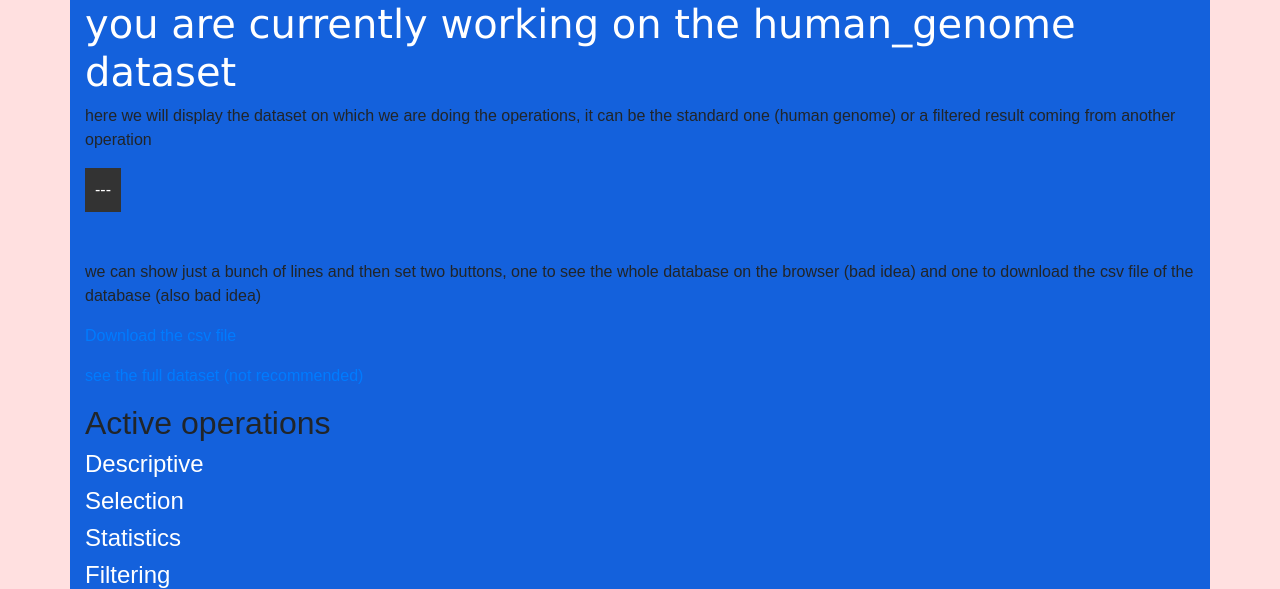
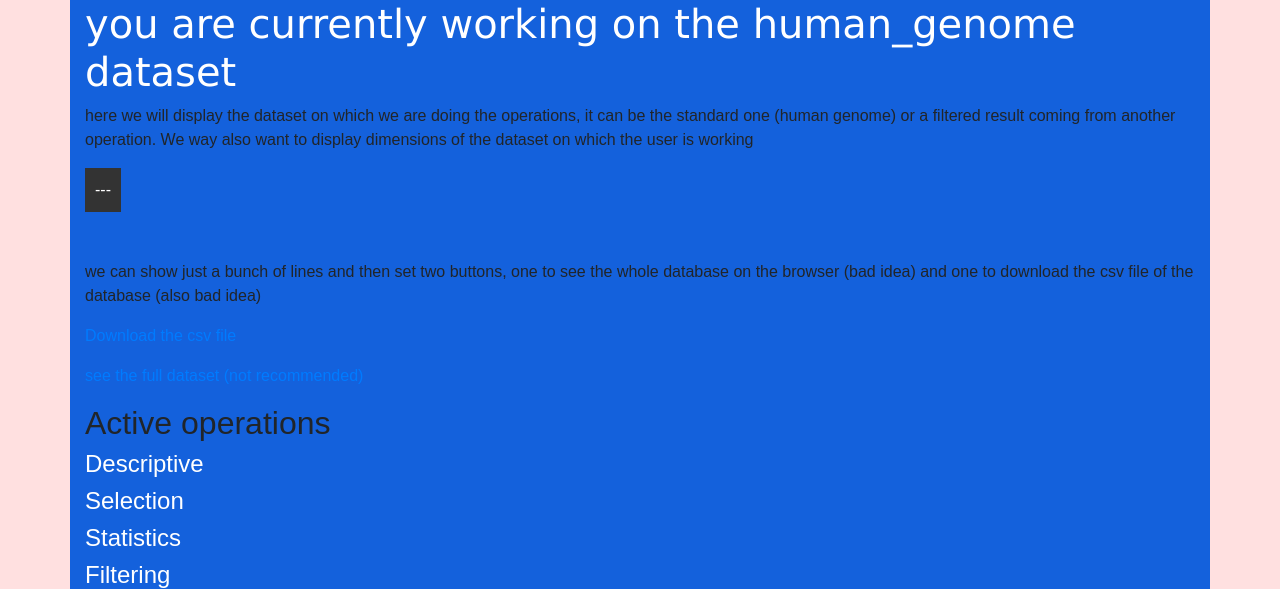
Before and after one commit to kcajj/advanced_programming_project_Genomics_2022, a Flask app: page /active_operations/human_genome in a window 1280 px wide. Shown: the part 56-645 px from the top of the page. Run offline with Flask 2, Linux system fonts and the light colour scheme; parts of the project's set-up code (start-up, migrations or seed data) failed here and were passed over.

Commit message:
removal "io" module

```diff
--- a/webapp/main.py
+++ b/webapp/main.py
@@ -1,5 +1,4 @@
 from flask import Flask, render_template, redirect, url_for, make_response
-import io
 from dataset_reader import GFF3DatasetReader
 from dataset import *
 
--- a/webapp/templates/active_operations.html
+++ b/webapp/templates/active_operations.html
@@ -5,7 +5,8 @@
 
 <p>
   here we will display the dataset on which we are doing the operations, it can be the standard
-  one (human genome) or a filtered result coming from another operation
+  one (human genome) or a filtered result coming from another operation. We way also want to display
+  dimensions of the dataset on which the user is working
 </p>
 
 <table>
```
Also changed, not shown: webapp/static/css/main.css (+0 -7 lines).
